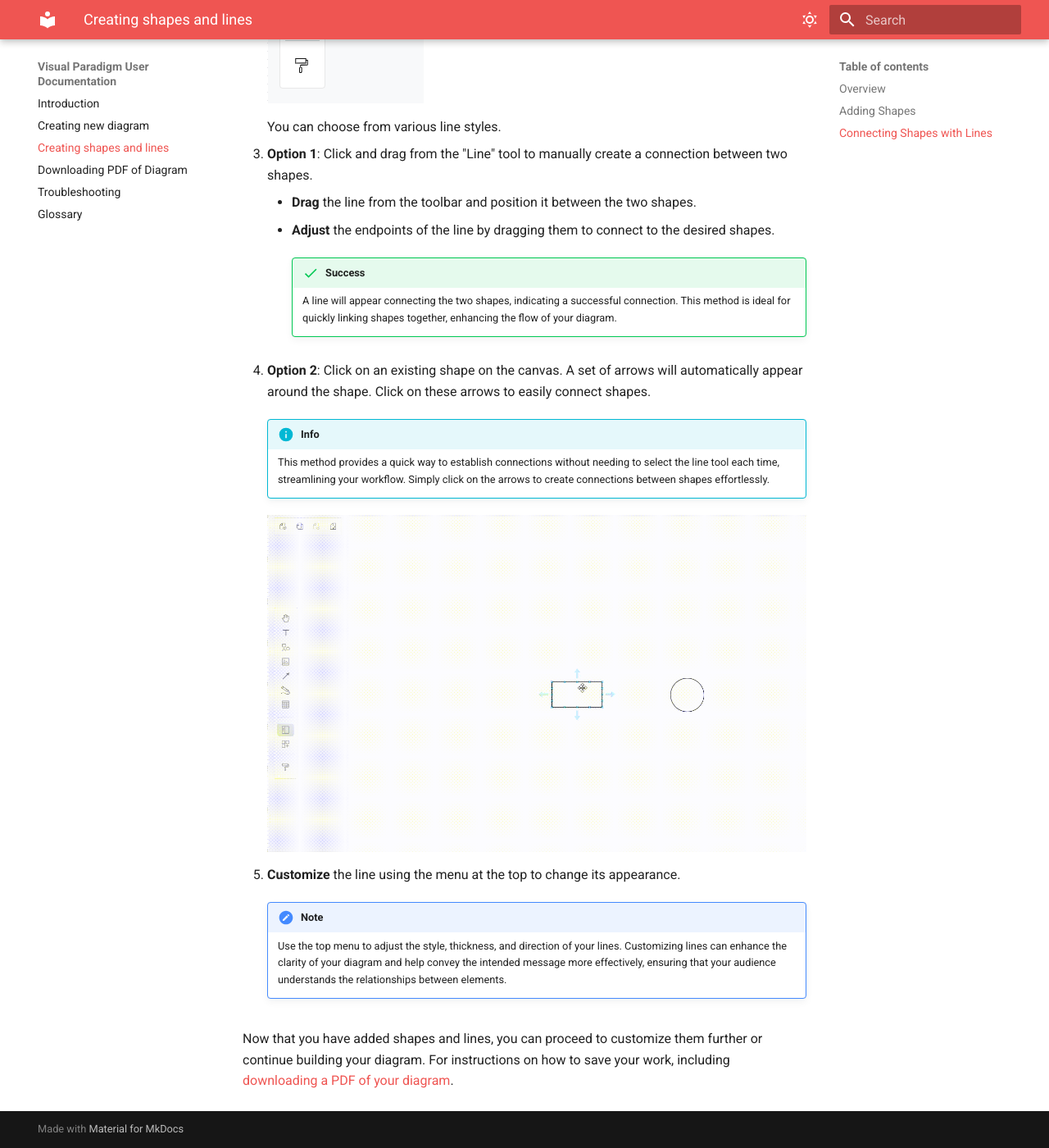
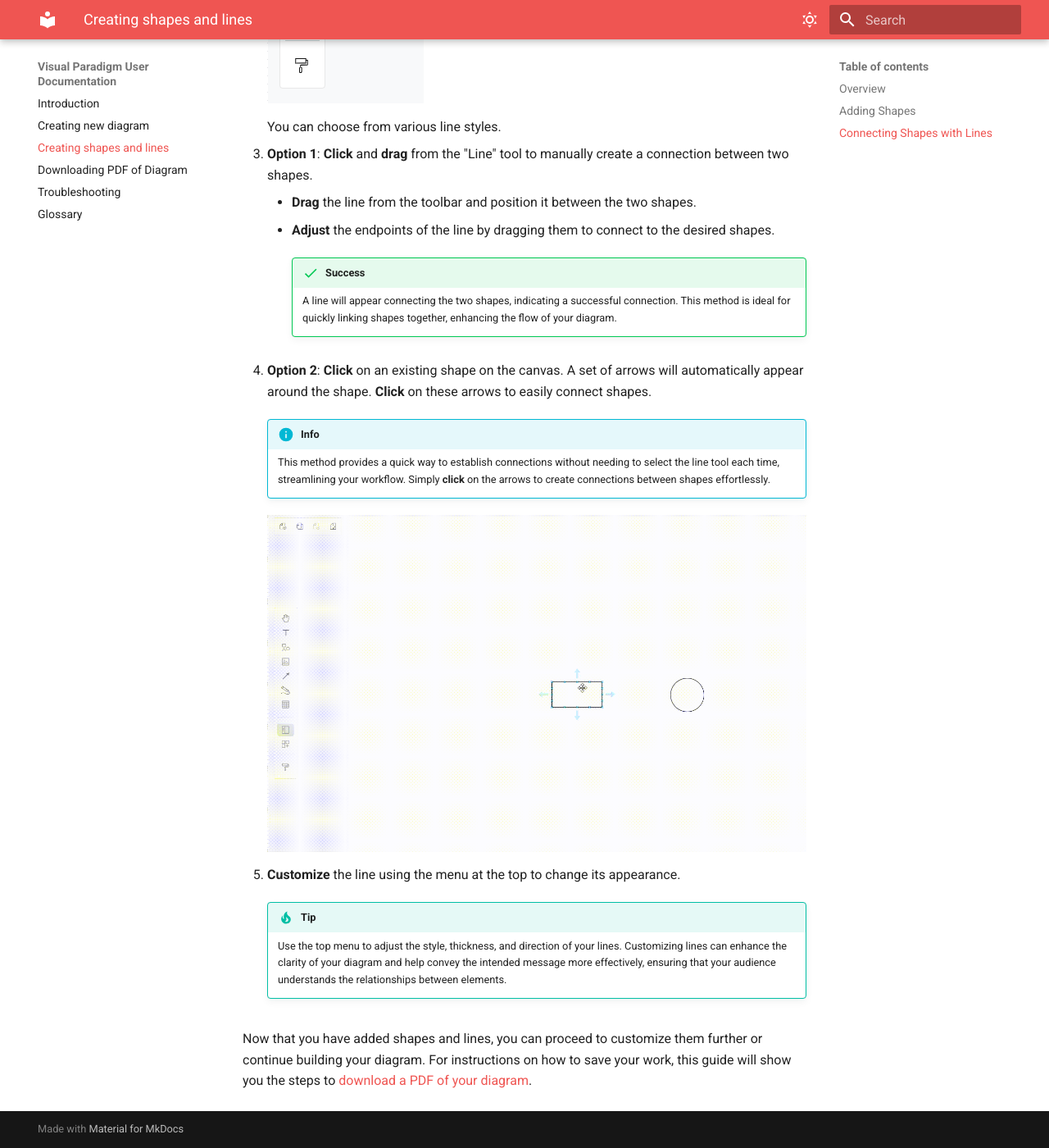
Before and after one commit to vik061/Visual-Paradigm-User-Documentation, an MkDocs documentation site: the page built from docs/Creating_shapes_and_lines.md, in a window 1280 px wide and 1400 px high, scrolled down 3504 px. Shown: the whole window at 82% size. Built offline with MkDocs 1.6.1 and Material for MkDocs 9.7.7, drawn with Linux system fonts in a browser that asks for light colours.

Commit message:
Adjust text content, including bolding some verbs

```diff
--- a/docs/Creating_shapes_and_lines.md
+++ b/docs/Creating_shapes_and_lines.md
@@ -43,7 +43,7 @@ In this section, we will guide you through the process of adding shapes and line
 
     You can choose from various line styles.
 
-3. **Option 1**: Click and drag from the "Line" tool to manually create a connection between two shapes.
+3. **Option 1**: **Click** and **drag** from the "Line" tool to manually create a connection between two shapes.
 
     - **Drag** the line from the toolbar and position it between the two shapes.
     - **Adjust** the endpoints of the line by dragging them to connect to the desired shapes.
@@ -51,10 +51,10 @@ In this section, we will guide you through the process of adding shapes and line
         !!! success
             A line will appear connecting the two shapes, indicating a successful connection. This method is ideal for quickly linking shapes together, enhancing the flow of your diagram.
 
-4. **Option 2**: Click on an existing shape on the canvas. A set of arrows will automatically appear around the shape. Click on these arrows to easily connect shapes.
+4. **Option 2**: **Click** on an existing shape on the canvas. A set of arrows will automatically appear around the shape. **Click** on these arrows to easily connect shapes.
 
     !!! info
-        This method provides a quick way to establish connections without needing to select the line tool each time, streamlining your workflow. Simply click on the arrows to create connections between shapes effortlessly.
+        This method provides a quick way to establish connections without needing to select the line tool each time, streamlining your workflow. Simply **click** on the arrows to create connections between shapes effortlessly.
 
     ![Connect shapes](./images/connect-shapes.gif)
 
@@ -63,7 +63,7 @@ In this section, we will guide you through the process of adding shapes and line
 
 5. **Customize** the line using the menu at the top to change its appearance.
 
-    !!! note
+    !!! tip
         Use the top menu to adjust the style, thickness, and direction of your lines. Customizing lines can enhance the clarity of your diagram and help convey the intended message more effectively, ensuring that your audience understands the relationships between elements.
 
-Now that you have added shapes and lines, you can proceed to customize them further or continue building your diagram. For instructions on how to save your work, including [downloading a PDF of your diagram](https://vik061.github.io/Visual-Paradigm-User-Documentation/Downloading_PDF_of_diagram/).
+Now that you have added shapes and lines, you can proceed to customize them further or continue building your diagram. For instructions on how to save your work, this guide will show you the steps to [download a PDF of your diagram](https://vik061.github.io/Visual-Paradigm-User-Documentation/Downloading_PDF_of_diagram/).
```
Also changed, not shown: docs/Downloading_PDF_of_diagram.md (+3 -3 lines).
